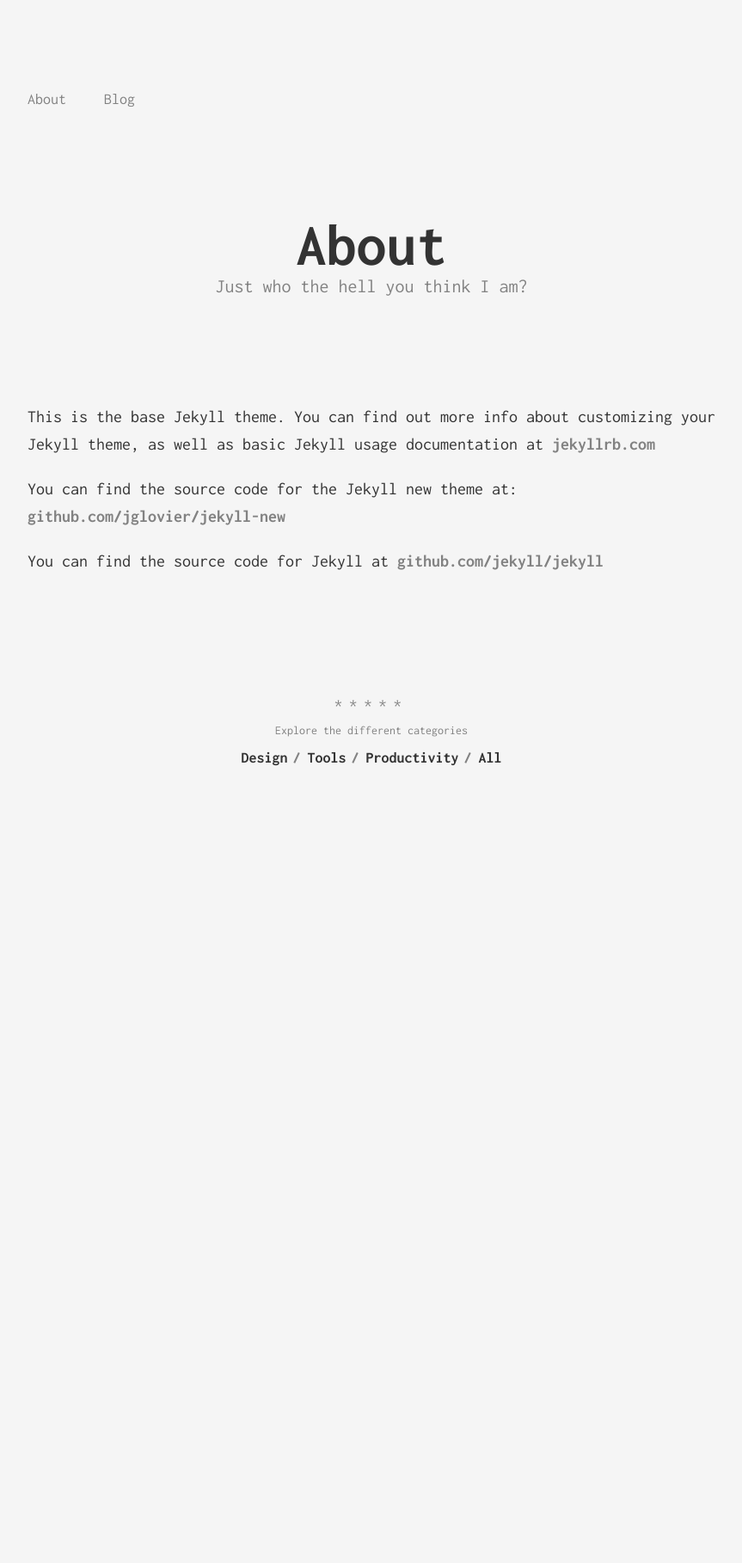
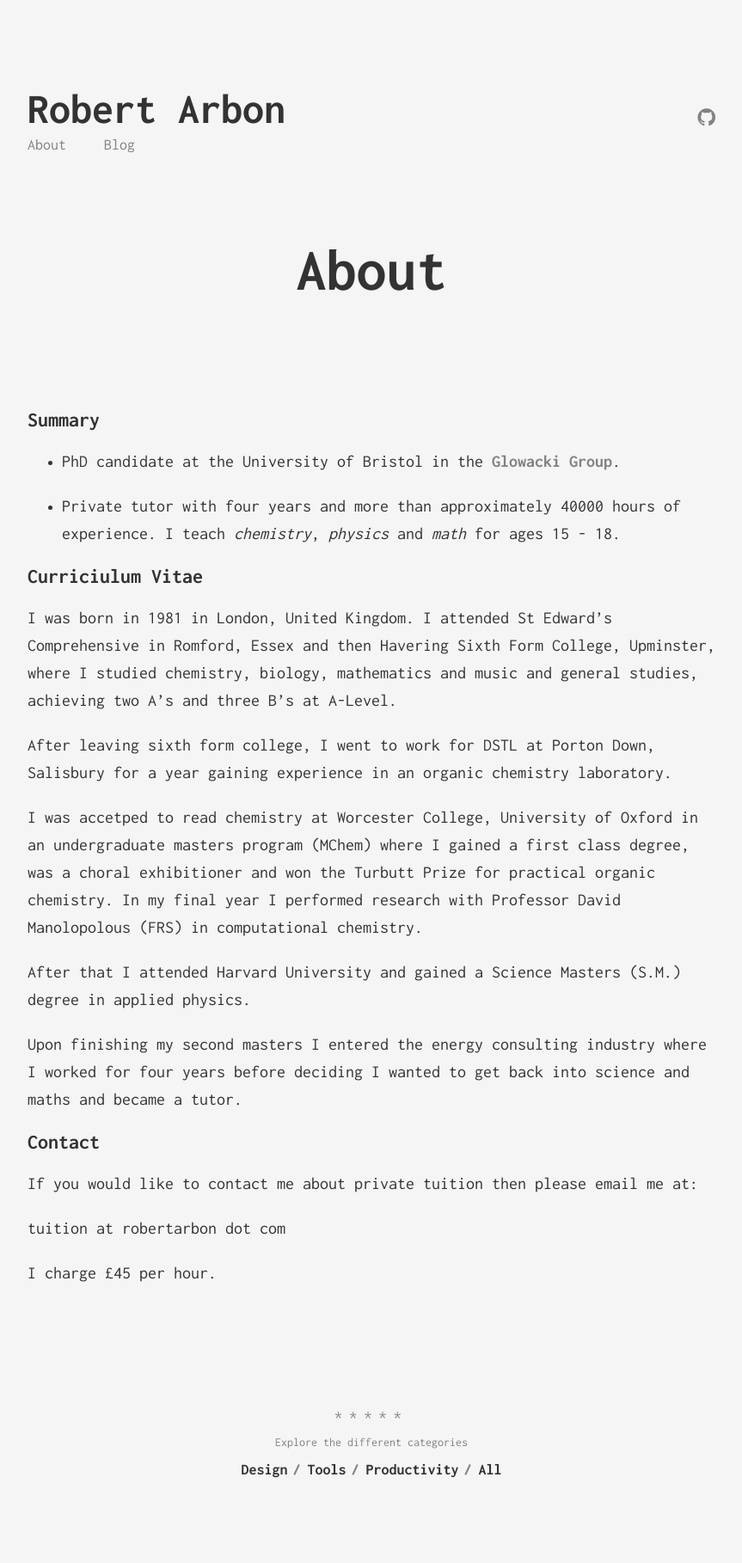
Before and after one commit to rt17603/RobertArbon.github.io, a Jekyll site: the page built from about.md, in a window 1280 px wide. Shown: the whole page at 86% size, without its empty margins (208-1071 px from the left). Built offline with Jekyll 4.4.1, drawn with Linux system fonts in a browser that asks for light colours; before the commit the page ends 990 px from its top, so only the background shows below that.

Commit message:
updated website

```diff
--- a/_config.yml
+++ b/_config.yml
@@ -1,8 +1,9 @@
 # Site settings
-title:Robert Arbon
-description:This is the personal website and blog of Robert Arbon, PhD candidate at the Unversity of Bristol under Dr David Glowacki.
+title: Robert Arbon
+description: >
+ This is the personal website and blog of Robert Arbon, PhD candidate at the Unversity of Bristol under Dr David Glowacki.
 
-url:http://www.robert.arbon.com # the base hostname & protocol for your site
+url: http://www.robert.arbon.com # the base hostname & protocol for your site
 
 author:
   fullname: Robert Arbon
--- a/about.md
+++ b/about.md
@@ -1,12 +1,32 @@
 ---
 layout: page
 title: About
-subtitle: Just who the hell you think I am?
+subtitle:
 permalink: /about/
 ---
+## Summary
 
-This is the base Jekyll theme. You can find out more info about customizing your Jekyll theme, as well as basic Jekyll usage documentation at [jekyllrb.com](http://jekyllrb.com/)
+* PhD candidate at the University of Bristol in the [Glowacki Group](http://glow-wacky.com).
 
-You can find the source code for the Jekyll new theme at: [github.com/jglovier/jekyll-new](https://github.com/jglovier/jekyll-new)
+* Private tutor with four years and more than approximately 40000 hours of experience. I teach
+*chemistry*, *physics* and *math* for ages 15 - 18.
 
-You can find the source code for Jekyll at [github.com/jekyll/jekyll](https://github.com/jekyll/jekyll)
+## Curriciulum Vitae
+
+I was born in 1981 in London, United Kingdom.  I attended St Edward's Comprehensive in Romford, Essex and then Havering Sixth Form College, Upminster, where I studied chemistry, biology, mathematics and music and general studies, achieving two A's and three B's at A-Level.
+
+After leaving sixth form college, I went to work for DSTL at Porton Down, Salisbury for a year gaining experience in an organic chemistry laboratory.
+
+I was accetped to read chemistry at Worcester College, University of Oxford in an undergraduate masters program (MChem) where I gained a first class degree, was a choral exhibitioner and won the Turbutt Prize for practical organic chemistry.  In my final year I performed research with Professor David Manolopolous (FRS) in computational chemistry.
+
+After that I attended Harvard University and gained a Science Masters (S.M.) degree in applied physics.
+
+Upon finishing my second masters I entered the energy consulting industry where I worked for four years before deciding I wanted to get back into science and maths and became a tutor.
+
+## Contact
+
+If you would like to contact me about private tuition then please email me at:
+
+tuition at robertarbon dot com
+
+I charge £45 per hour.
--- a/index.html
+++ b/index.html
@@ -1,7 +1,7 @@
 ---
 layout: page
-title: Blog
-subtitle: Hitchhiker's guid to web development
+title: Not Broken
+subtitle: Thoughts on science, meta-science and computational chemistry
 ---
 
 <ul class="list-posts">
```
Also changed, not shown: 2 other files.
